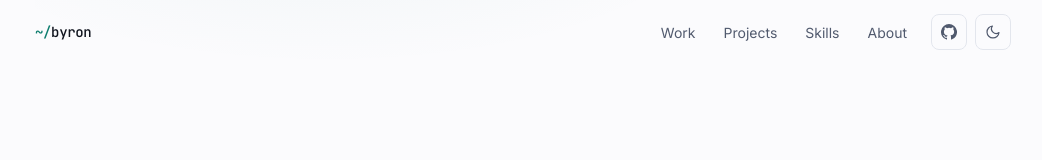
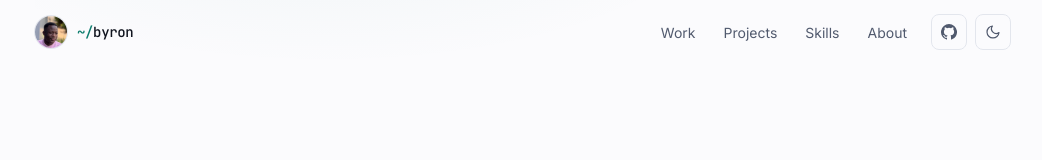
Before and after one commit to opaksbyron/opaksbyron.github.io, a React (Vite) app: page / in a window 1280 px wide. Shown: the top 160 px of the page, without its empty margins (117-1159 px from the left). Built offline with nearby package versions, Linux system fonts and the light colour scheme.

Commit message:
feat(nav): add avatar beside the wordmark
Face-cropped from a portrait, 192px square so it stays crisp on retina.
Marked decorative: the link already carries the name as text.

```diff
--- a/src/components/Nav.tsx
+++ b/src/components/Nav.tsx
@@ -19,9 +19,21 @@ export function Nav() {
       }`}
     >
       <nav aria-label="Primary" className="mx-auto flex h-16 max-w-5xl items-center gap-6 px-6">
-        <a href="#top" className="font-mono text-sm font-medium tracking-tight">
-          <span className="text-accent">~/</span>
-          <span className="text-ink">byron</span>
+        <a href="#top" className="flex items-center gap-2.5 font-mono text-sm font-medium tracking-tight">
+          {/* Decorative: the link already carries the name as text, so a screen
+              reader would otherwise announce it twice. */}
+          <img
+            src="./avatar.jpg"
+            alt=""
+            width={32}
+            height={32}
+            decoding="async"
+            className="size-8 rounded-full object-cover ring-1 ring-line"
+          />
+          <span>
+            <span className="text-accent">~/</span>
+            <span className="text-ink">byron</span>
+          </span>
         </a>
 
         <ul className="ml-auto hidden items-center gap-7 sm:flex">
```
Also changed, not shown: public/avatar.jpg (added).
